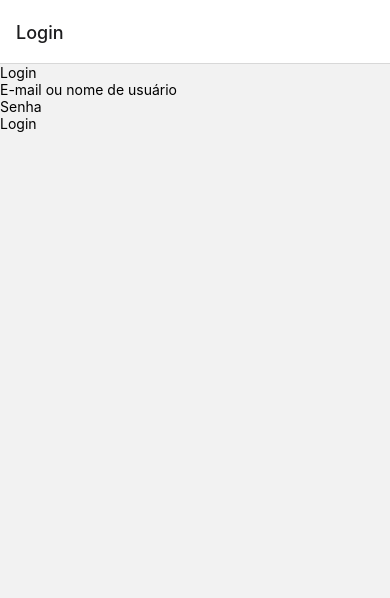
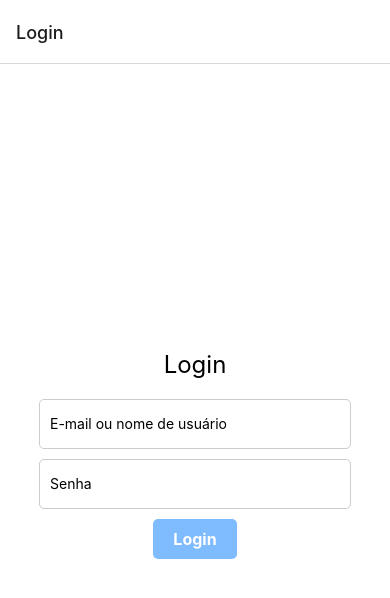
Before and after one commit to rafaelribeiro96/legalbots, a React Native app in the folder login-legalbots/: screen /Login in a window 390 px wide. Shown: the top 598 px of the page. Built offline with nearby package versions, Linux system fonts and the light colour scheme.

Commit message:
feat: Adiciona inputs para login e senha com validação de e-mail e regras de validação de senha. Aplica estilos CSS iniciais.

```diff
--- a/login-legalbots/src/screens/LoginScreen.js
+++ b/login-legalbots/src/screens/LoginScreen.js
@@ -1,35 +1,114 @@
-import React, { useState } from 'react';
-import { View, Text, TextInput, TouchableOpacity } from 'react-native';
+import React, { useState, useEffect } from 'react';
+import { View, Text, TextInput, TouchableOpacity, StyleSheet } from 'react-native';
 
 const LoginScreen = ({ navigation }) => {
   const [email, setEmail] = useState('');
   const [password, setPassword] = useState('');
+  const [emailError, setEmailError] = useState('');
+  const [passwordError, setPasswordError] = useState('');
+  const [buttonEnabled, setButtonEnabled] = useState(false);
+
+  // Verifica se o email e a senha são válidos para habilitar o botão de login
+  useEffect(() => {
+    const isValidEmail = /\S+@\S+\.\S+/.test(email);
+    const isValidPassword = password.length >= 8 && /[!@#$%^&*(),.?":{}|<>]/.test(password);
+    setButtonEnabled(isValidEmail && isValidPassword);
+  }, [email, password]);
 
   const handleLogin = () => {
+    // Validando o email
+    if (!/\S+@\S+\.\S+/.test(email)) {
+      setEmailError('Por favor, insira um email válido');
+      return;
+    } else {
+      setEmailError('');
+    }
+
+    // Validando a senha
+    if (password.length < 8 || !/[!@#$%^&*(),.?":{}|<>]/.test(password)) {
+      setPasswordError('A senha deve conter pelo menos 8 caracteres e um caractere especial');
+      return;
+    } else {
+      setPasswordError('');
+    }
+
     // TODO: enviar solicitação ao servidor para verificar as credenciais de login
     // se as credenciais forem válidas, navegue para a tela inicial do aplicativo
     navigation.navigate('Home');
   };
 
   return (
-    <View>
-      <Text>Login</Text>
+    <View style={styles.container}>
+      <Text style={styles.title}>Login</Text>
       <TextInput
+        style={styles.input}
         placeholder="E-mail ou nome de usuário"
         value={email}
         onChangeText={setEmail}
       />
+      {emailError ? <Text style={styles.error}>{emailError}</Text> : null}
       <TextInput
+        style={styles.input}
         placeholder="Senha"
         secureTextEntry={true}
         value={password}
         onChangeText={setPassword}
       />
-      <TouchableOpacity onPress={handleLogin}>
-        <Text>Login</Text>
+      {passwordError ? <Text style={styles.error}>{passwordError}</Text> : null}
+      <TouchableOpacity
+        style={[styles.button, buttonEnabled ? styles.buttonEnabled : styles.buttonDisabled]}
+        onPress={handleLogin}
+        disabled={!buttonEnabled}
+      >
+        <Text style={styles.buttonText}>Login</Text>
       </TouchableOpacity>
     </View>
   );
 };
 
+const styles = StyleSheet.create({
+  container: {
+    flex: 1,
+    justifyContent: 'center',
+    alignItems: 'center',
+    backgroundColor: '#fff',
+  },
+  title: {
+    fontSize: 24,
+    marginBottom: 20,
+  },
+  input: {
+    width: '80%',
+    height: 50,
+    borderWidth: 1,
+    borderColor: '#ccc',
+    borderRadius: 5,
+    paddingHorizontal: 10,
+    marginBottom: 10,
+  },
+  error: {
+    color: 'red',
+    marginBottom: 10,
+  },
+  button: {
+    backgroundColor: '#007AFF',
+    paddingVertical: 10,
+    paddingHorizontal: 20,
+    borderRadius: 5,
+    opacity: 0.5, // definindo a opacidade inicial do botão de login
+  },
+  buttonEnabled: {
+    backgroundColor: '#007AFF',
+    paddingVertical: 10,
+    paddingHorizontal: 20,
+    borderRadius: 5,
+    opacity: 1, // definindo a opacidade habilitada do botão de login
+  },
+  buttonText: {
+    color: '#fff',
+    fontSize: 16,
+    fontWeight: 'bold',
+  },
+});
+
 export default LoginScreen;
```
